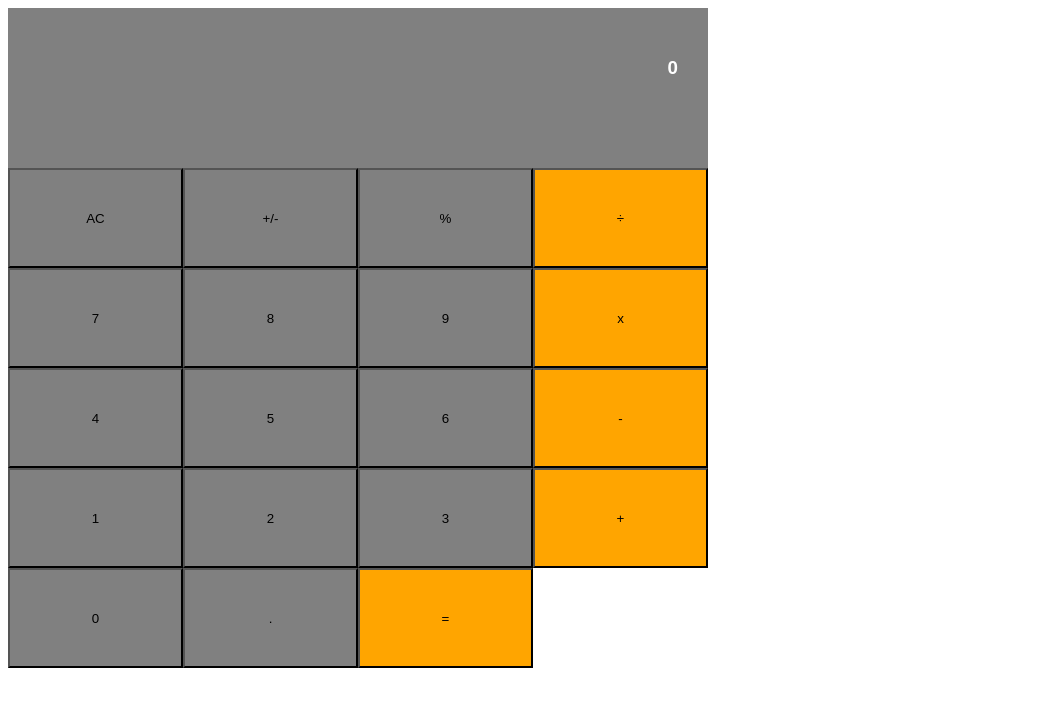
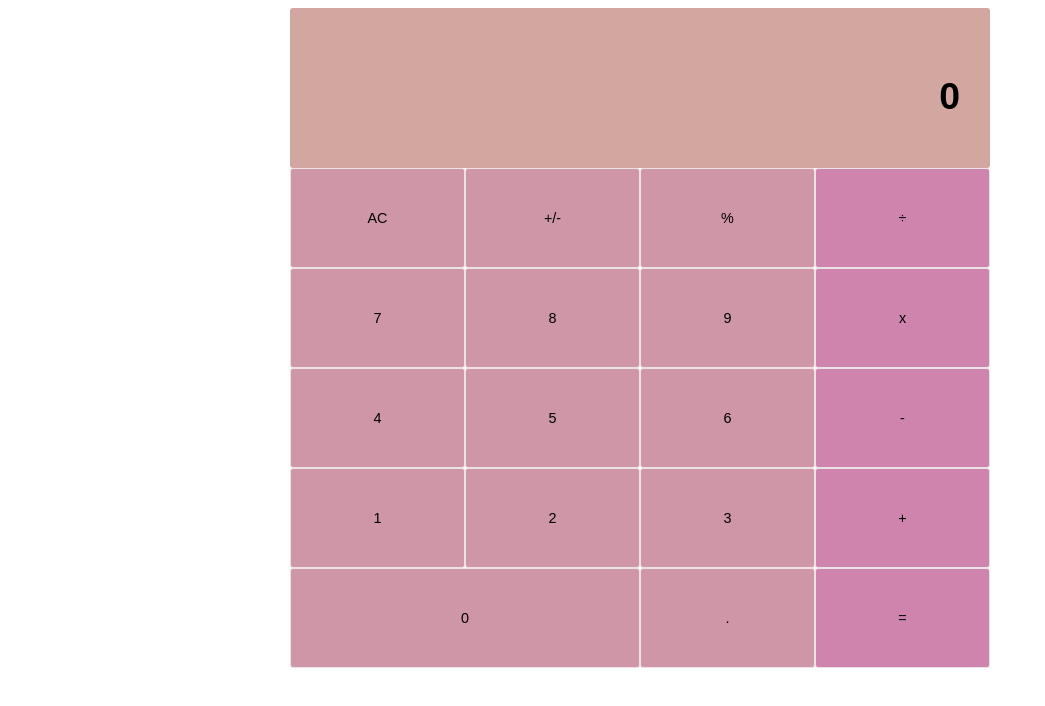
Before and after one commit to okikiola11/react-calculator, a React (Create React App) app: page / in a window 1280 px wide. Shown: the top 706 px of the page, without its empty margins (0-1045 px from the left). Built offline with nearby package versions, Linux system fonts and the light colour scheme.

Commit message:
Improve UI styling for the button and DisplayCalculatormodule files

```diff
--- a/src/components/App.js
+++ b/src/components/App.js
@@ -7,8 +7,10 @@ import calculate from '../logic/calculate';
 const Flex = styled.section`
   display: flex;
   flex-direction: column;
+  justify-content: center;
   font-family: sans-serif;
   width: 700px;
+  margin: auto;
 `;
 
 const App = () => {
@@ -21,7 +23,6 @@ const App = () => {
   const handleClick = (buttonName) => {
     const result = calculate(state, buttonName);
     setState(result);
-    console.log(setState);
   };
 
   const { total, next } = state;
--- a/src/components/DisplayCalculator.js
+++ b/src/components/DisplayCalculator.js
@@ -3,12 +3,14 @@ import PropTypes from 'prop-types';
 import styled from 'styled-components';
 
 const FlexDisplay = styled.section`
-  background-color: gray;
+  background-color: #D1A7A0;
   height: 100px;
   font-weight: bold;
+  font-size: 2rem;
   padding: 30px;
-  color: #ffffff;
+  color: #000000;
   text-align: right;
+  border-radius: 3px;
 `;
 
 const displayCalculator = (props) => {
--- a/src/components/button/Button.js
+++ b/src/components/button/Button.js
@@ -4,7 +4,7 @@ import * as styles from './button.module.css';
 
 const Button = (props) => {
   const {
-    name, clickHandler, color,
+    name, clickHandler, color, wide,
   } = props;
 
   const handleClick = (buttonName) => clickHandler(buttonName);
@@ -14,7 +14,7 @@ const Button = (props) => {
       <button
         onClick={() => handleClick(name)}
         type="button"
-        className={`${styles.button} ${color ? styles.grayColor : styles.orangeColor} `}
+        className={`${color ? styles.grayColor : styles.orangeColor} ${wide && styles.wide ? styles.wide : styles.button}`}
       >
         {name}
       </button>
@@ -26,10 +26,12 @@ Button.propTypes = {
   name: PropTypes.string.isRequired,
   clickHandler: PropTypes.func.isRequired,
   color: PropTypes.bool,
+  wide: PropTypes.bool,
 };
 
 Button.defaultProps = {
   color: false,
+  wide: false,
 };
 
 export default Button;
--- a/src/components/button/button.module.css
+++ b/src/components/button/button.module.css
@@ -1,11 +1,21 @@
 .button {
   width: 25%;
+  border: 1px solid #ebe3e3;
+  border-radius: 3px;
+  font-size: 0.9rem;
+}
+
+.wide {
+  width: 50%;
+  border: 1px solid #ebe3e3;
+  border-radius: 3px;
+  font-size: 0.9rem;
 }
 
 .grayColor {
-  background-color: gray;
+  background-color: #CE96A6;
 }
 
 .orangeColor {
-  background-color: orange;
+  background-color: #CE84AD;
 }
```
Also changed, not shown: src/images/screenshot.png (added), 1 other file (tests, documents, lock files or other folders).
